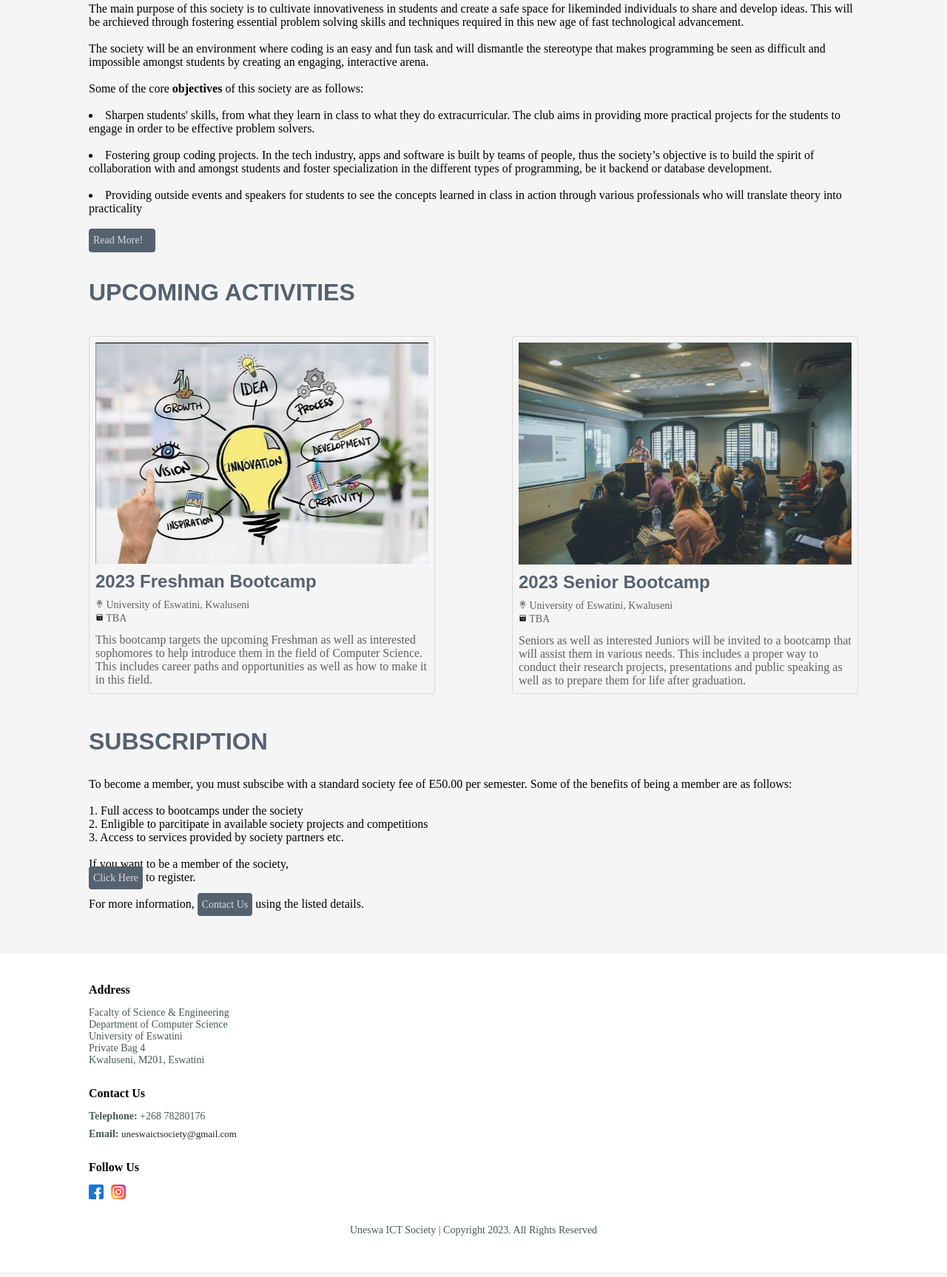
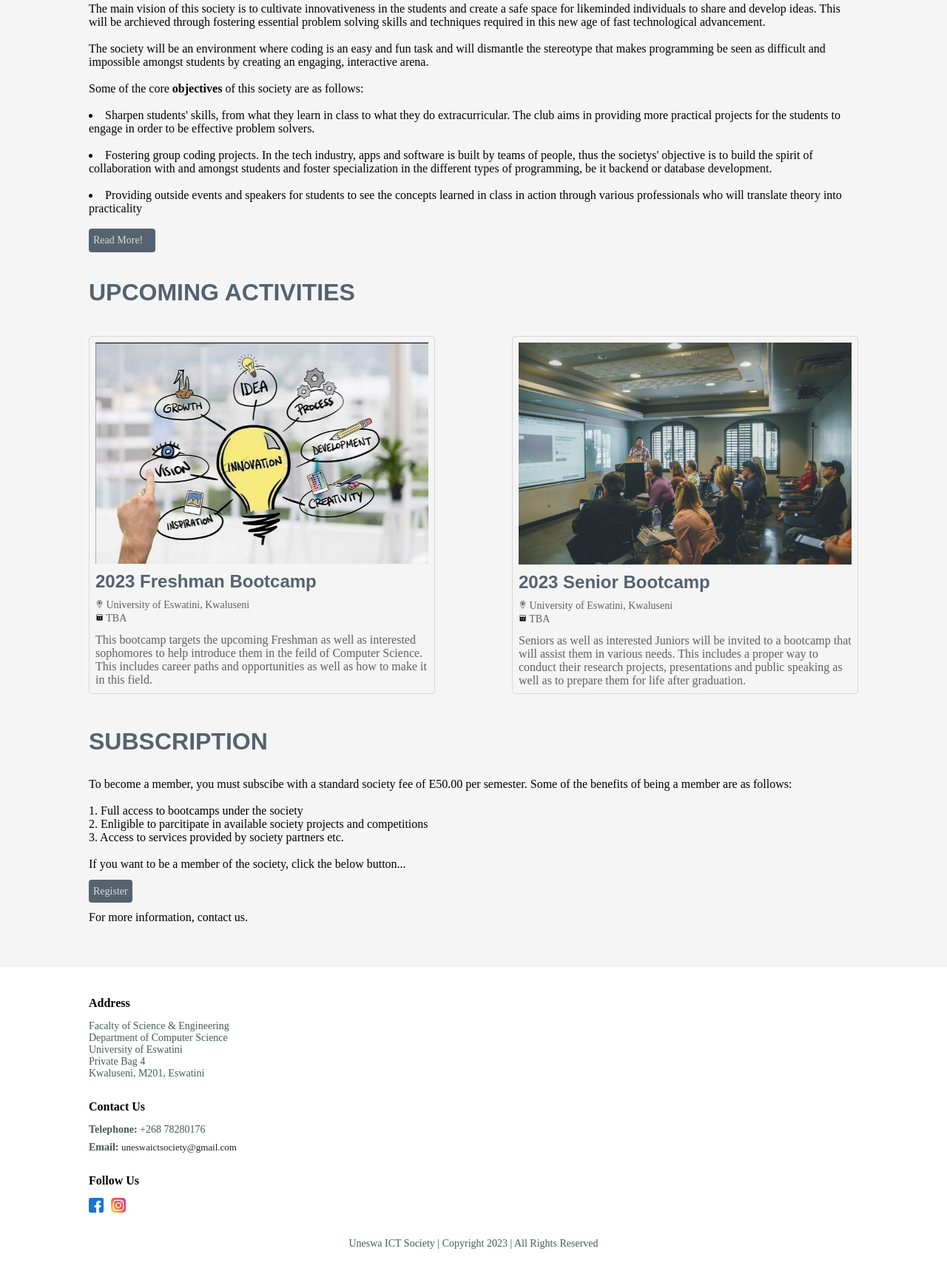
Before and after one commit to ThembinkosiThemba/Society, a website: page index.html in a window 1280 px wide. Shown: the part 904-2630 px from the top of the page at 74% size. Drawn offline with Linux system fonts and the light colour scheme.

Commit message:
Update index.html

```diff
--- a/index.html
+++ b/index.html
@@ -19,7 +19,6 @@
                 <li id="subscribe"><a target="_blank" href="https://docs.google.com/forms/d/e/1FAIpQLScEMHIIQ9wiEjbrYr7MECCmtHedksuOzqltGahL8ZiRnbj-kA/viewform?usp=sf_link" >Join Us</a></li>
                 <li><a href="#activity">Activities</a></li>
                 <!-- <li><a href="">Innovation Hub</a></li> -->
-                <li><a href="#followUs">Follow</a></li>
                 <li><a href="#contact">Reach Out!</a></li>
             </ul>
         </nav>
@@ -34,7 +33,7 @@
                 <li><a href="#contact">Reach Out!</a></li>
                 <!-- <li><a href="">Innovation Hub</a></li> -->
                 <li><a href="https://www.facebook.com/Uneswa-ICT-Society-116495064667989/"><img src="assets/fb.png" alt="facebook" class="social-media-icons"></a></li>
-                <li><a href="https://instagram.com/uneswaictsociety?igshid=ZDdkNTZiNTM="><img src="assets/IG.png" alt="Instagram" class="social-media-icons"></a></li>
+                <li><a href="https:/instagram.com/uneswaictsociety?igshid=ZDdkNTZiNTM="><img src="assets/IG.png" alt="Instagram" class="social-media-icons"></a></li>
             </ul>
           </div>
     </header>
@@ -54,7 +53,7 @@
 
         <h4 id="aboutUs">About Us</h4>
         <p>
-            The main purpose of this society is to cultivate innovativeness in students and create a safe space for likeminded individuals to share and develop ideas. This will be archieved through fostering essential problem solving skills and techniques required in this new age of fast technological advancement. <br><br>
+            The main vision of this society is to cultivate innovativeness in the students and create a safe space for likeminded individuals to share and develop ideas. This will be archieved through fostering essential problem solving skills and techniques required in this new age of fast technological advancement. <br><br>
 
             The society will be an environment where coding is an easy and fun task and will dismantle the stereotype that makes programming be seen as difficult and impossible
             amongst students by creating an engaging, interactive arena. <br><br>
@@ -64,7 +63,7 @@
              &nbsp;   <li>Sharpen students' skills, from what they learn in class to what they do extracurricular. The club aims in providing more practical projects for the students to engage in order to be effective problem solvers.</li>
              &nbsp; <li>
                 Fostering group coding projects. In the tech industry, apps and software is built by
-                teams of people, thus the society’s objective is to build the spirit of collaboration with
+                teams of people, thus the societys' objective is to build the spirit of collaboration with
                 and amongst students and foster specialization in the different types of programming,
                 be it backend or database development.
              </li>
@@ -73,8 +72,9 @@
                 in action through various professionals who will translate theory into practicality
              </li>
              <br>
-             <a target="blank" href="assets/society-about.pdf">Read More!</a>
+
         </p>
+        <a target="blank" href="assets/society-about.pdf">Read More!</a>
         <br><br>
 
         <h4 id="activity">Upcoming Activities</h4>
@@ -91,7 +91,7 @@
                 <!-- details -->
                 <div class="details">
                     <p>
-                        This bootcamp targets the upcoming Freshman as well as interested sophomores to help introduce them in the field of Computer Science. This includes career paths and opportunities as well as how to make it in this field.
+                        This bootcamp targets the upcoming Freshman as well as interested sophomores to help introduce them in the feild of Computer Science. This includes career paths and opportunities as well as how to make it in this field.
                     </p>
                 </div>
             </div>
@@ -120,9 +120,14 @@
             2. Enligible to parcitipate in available society projects and competitions<br>
             3. Access to services provided by society partners etc.
             <br><br>
-            If you want to be a member of the society,<br> <a href="https://docs.google.com/forms/d/e/1FAIpQLScEMHIIQ9wiEjbrYr7MECCmtHedksuOzqltGahL8ZiRnbj-kA/viewform?usp=sf_link">Click Here</a>  to register. <br><br>
 
-            For more information, <a href="#contact">Contact Us</a> using the listed details.
+            If you want to be a member of the society, click the below button... <br><br>
+
+            <a href="https://docs.google.com/forms/d/e/1FAIpQLScEMHIIQ9wiEjbrYr7MECCmtHedksuOzqltGahL8ZiRnbj-kA/viewform?usp=sf_link">Register</a>
+
+            <br><br>
+
+            For more information, contact us.
         </p>
         <br>
     </section>
@@ -156,7 +161,7 @@
         </div>
         <!-- copyright -->
         <div class="copyright">
-            <p>Uneswa ICT Society | Copyright 2023. All Rights Reserved</p>
+            <p>Uneswa ICT Society | Copyright 2023 | All Rights Reserved</p>
         </div>
     </footer>
     <script src="script.js"></script>
```
